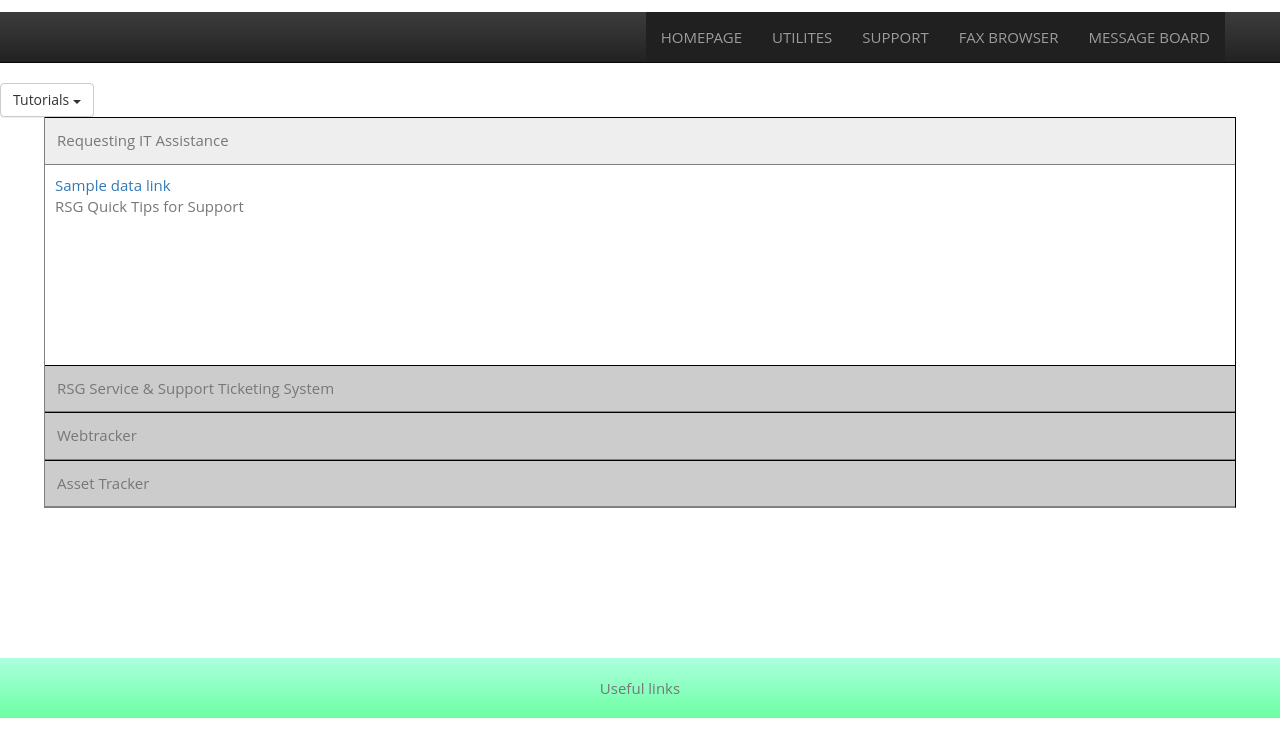
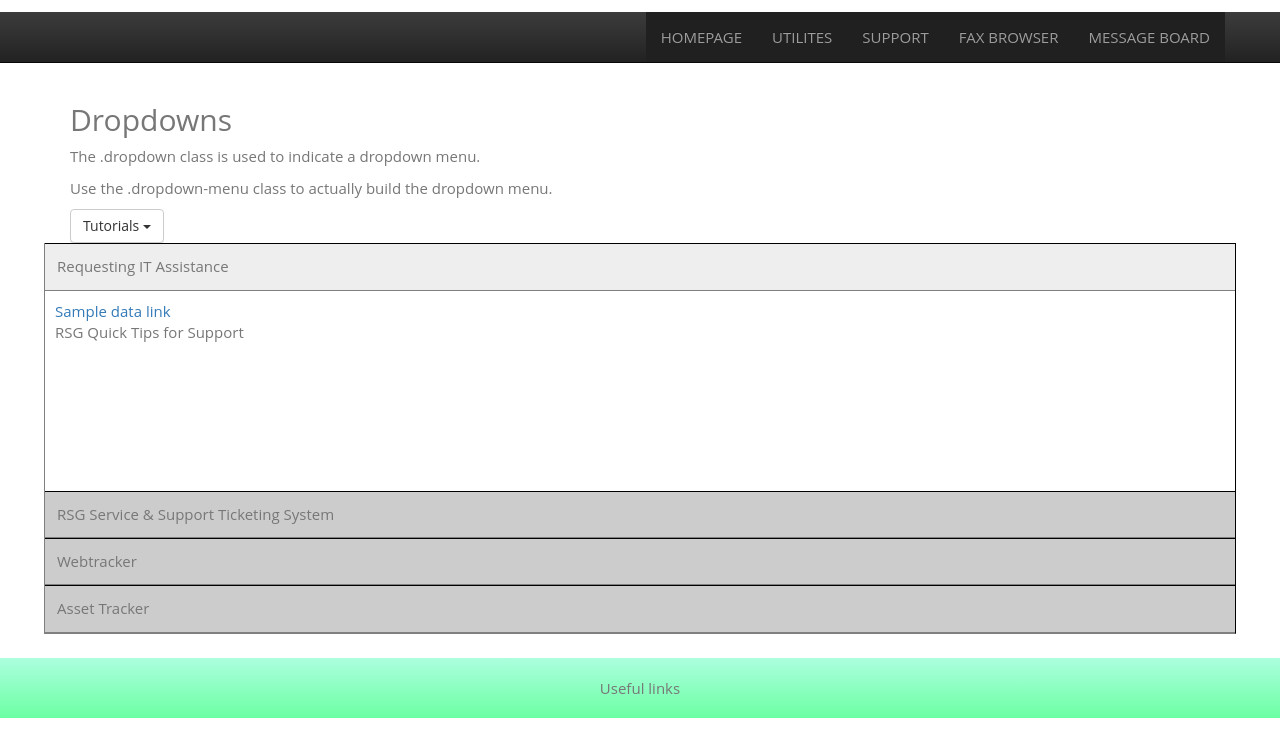
Before and after one commit to rajmatiea/rotech_page, a plain HTML site: page third_page.html in a window 1280 px wide. Shown: the part 82-838 px from the top of the page. Drawn offline with nearby package versions, Linux system fonts and the light colour scheme.

Commit message:
Update third_page.html

```diff
--- a/third_page.html
+++ b/third_page.html
@@ -68,7 +68,11 @@
 <!-- <div class="gridContainer clearfix">
   <div id="LayoutDiv1"> -->
 
-	<div class="dropdown">
+	<div class="container">
+  <h2>Dropdowns</h2>
+  <p>The .dropdown class is used to indicate a dropdown menu.</p>
+  <p>Use the .dropdown-menu class to actually build the dropdown menu.</p>
+  <div class="dropdown">
     <button class="btn btn-default dropdown-toggle" type="button" id="menu1" data-toggle="dropdown">Tutorials
     <span class="caret"></span></button>
     <ul class="dropdown-menu" role="menu" aria-labelledby="menu1">
@@ -79,7 +83,7 @@
       <li role="presentation"><a role="menuitem" tabindex="-1" href="#">About Us</a></li>
     </ul>
   </div>
-
+</div>
 
 
 	  <div class="wrapper">
```
